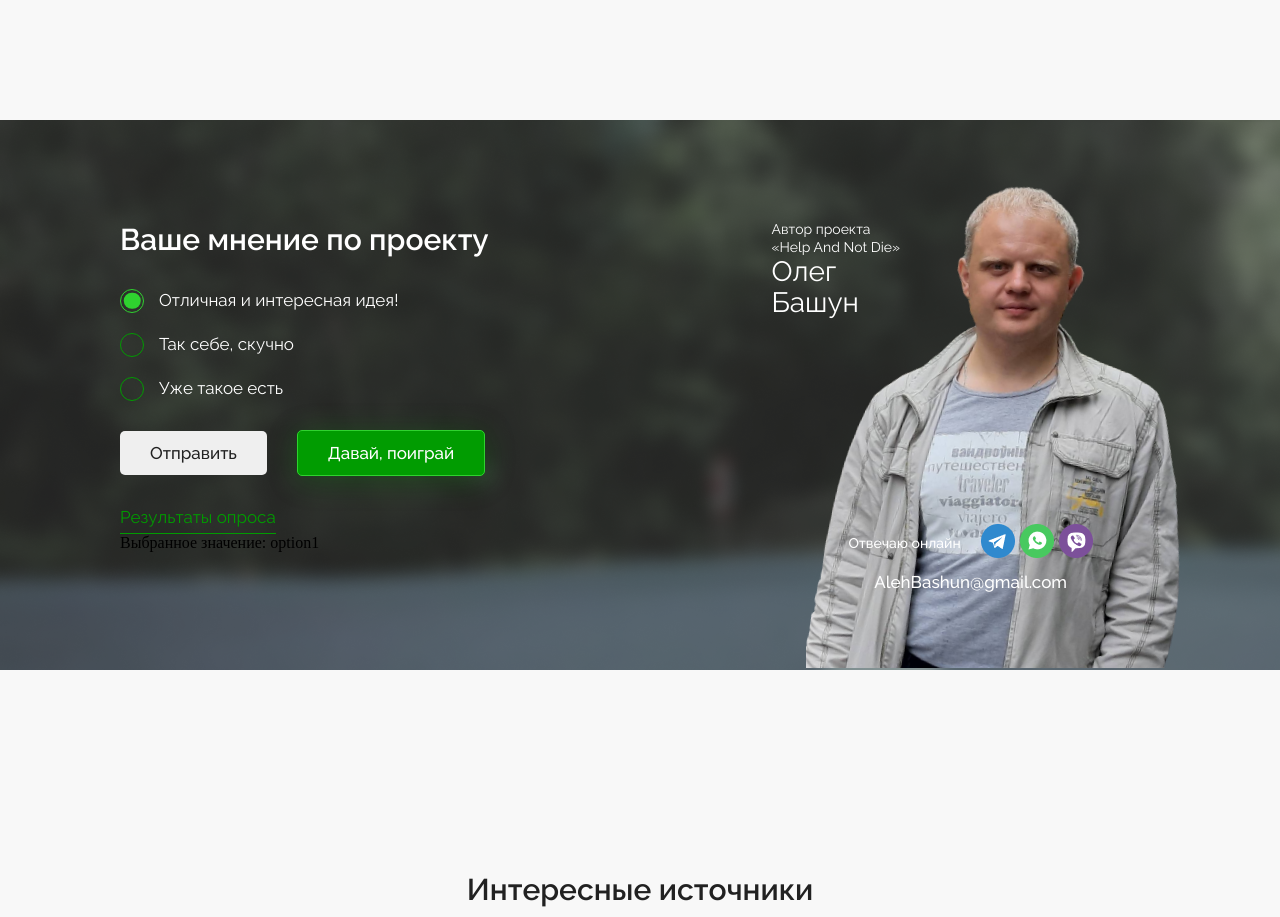
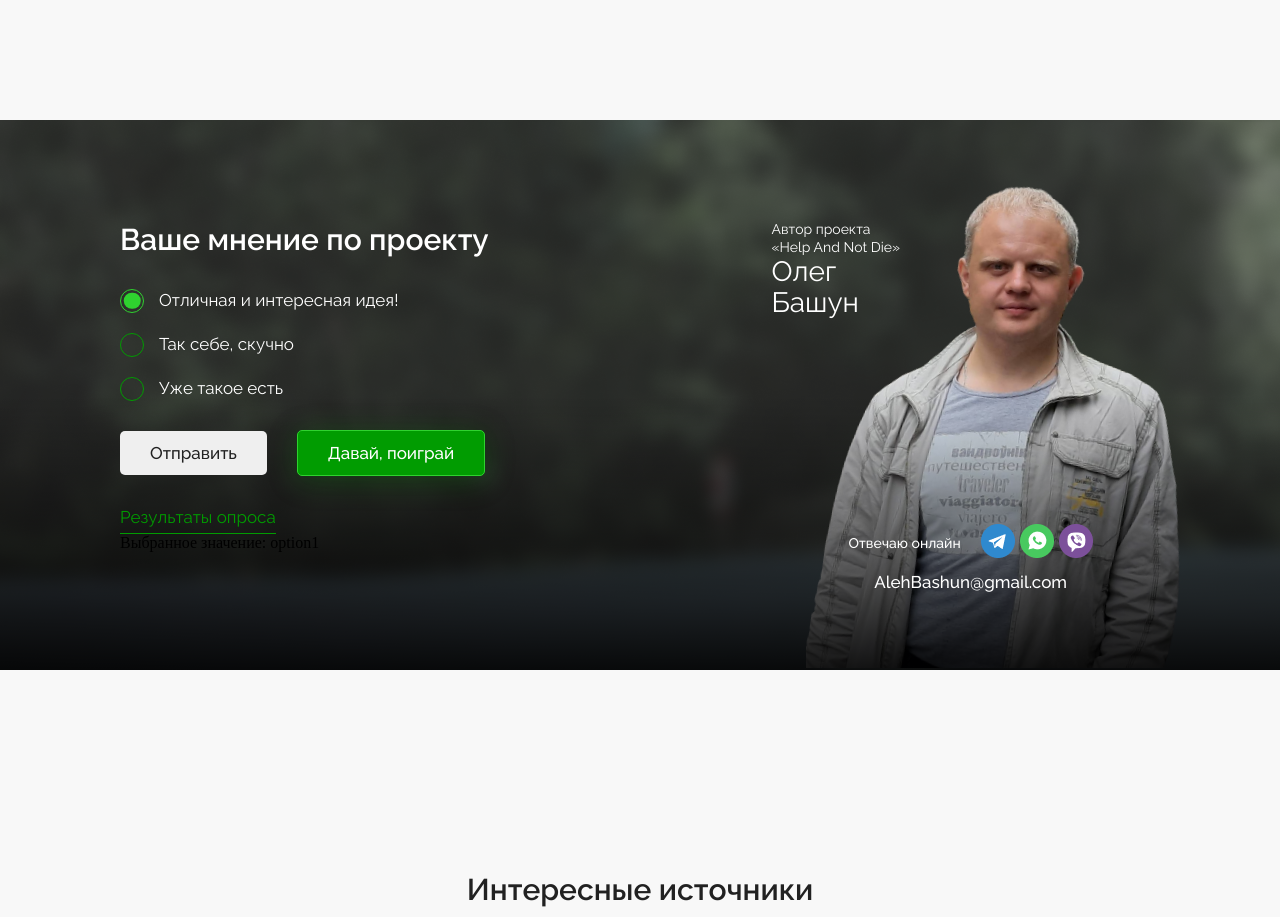
Before and after one commit to redskyby/for_igor, a React (Create React App) app: page / in a window 1280 px wide. Shown: the part 2820-3737 px from the top of the page. Built offline with nearby package versions, Linux system fonts and the light colour scheme.

Commit message:
add blur to foto

```diff
--- a/src/components/contacts/Contact.css
+++ b/src/components/contacts/Contact.css
@@ -74,6 +74,17 @@
   height: 100%;
   background-image: url("../../utils/img/imgs_main_page/f4/banner.png");
   background-size: cover;
+  position: relative;
+}
+.second_section_contact:before {
+  content: "";
+  position: absolute;
+  bottom: 0;
+  left: 0;
+  width: 100%;
+  height: 50%;
+  background: linear-gradient(to bottom, rgba(0, 0, 0, 0), rgba(0, 0, 0, 0.9));
+  z-index: 2;
 }
 .second_section_contact_block {
   width: 100%;
--- a/src/components/contacts/MediaContact.css
+++ b/src/components/contacts/MediaContact.css
@@ -41,6 +41,9 @@
     height: 726px;
     overflow: hidden;
   }
+  .second_section_contact:before {
+    height: 20%;
+  }
   .second_section_contact_left {
     width: 95%;
     margin-bottom: 40px;
--- a/src/components/contacts/MediaContact.scss
+++ b/src/components/contacts/MediaContact.scss
@@ -44,6 +44,9 @@
     padding: 40px 10px 0;
     height: 726px;
     overflow: hidden;
+    &:before{
+      height: 20%;
+    }
   }
   .second_section_contact_left{
     width: 95%;
--- a/src/components/mainPage/MainPage.css
+++ b/src/components/mainPage/MainPage.css
@@ -219,6 +219,17 @@
   overflow: hidden;
   background-image: url("../../utils/img/imgs_main_page/f4/banner.png");
   background-size: cover;
+  position: relative;
+}
+.fourth_section:before {
+  content: "";
+  position: absolute;
+  bottom: 0;
+  left: 0;
+  width: 100%;
+  height: 50%;
+  background: linear-gradient(to bottom, rgba(0, 0, 0, 0), rgba(0, 0, 0, 0.9));
+  z-index: 2;
 }
 .fourth_section .container {
   max-width: 1290px;
@@ -242,7 +253,7 @@
 }
 .fourth_section_with_form {
   margin-left: 120px;
-  z-index: 2;
+  z-index: 3;
 }
 .fourth_section_with_form h1 {
   font-family: Raleway, sans-serif;
--- a/src/components/mainPage/MainPage.js
+++ b/src/components/mainPage/MainPage.js
@@ -97,12 +97,13 @@ function MainPage() {
                 </div>
             </section>
             <section className="third_section_with_video">
-                <video controls="controls" poster={video} autoFocus="false"  autoplay="false">
+                <video controls="controls" poster={video} autoFocus={false}  autoPlay={false}>
                     <source src="" type=""/>
                     Тег video не поддерживается вашим браузером.
                 </video>
             </section>
             <section className="fourth_section">
+
                 <div className="container">
                     <div className="container_with_foto"></div>
                     <div className="fourth_section_with_form">
--- a/src/components/mainPage/MainPage.scss
+++ b/src/components/mainPage/MainPage.scss
@@ -253,11 +253,22 @@
   overflow: hidden;
   background-image: url("../../utils/img/imgs_main_page/f4/banner.png");
   background-size: cover;
+  position: relative;
+  &:before{
+    content: "";
+    position: absolute;
+    bottom: 0;
+    left: 0;
+    width: 100%;
+    height: 50%;
+    background: linear-gradient(to bottom, rgba(0, 0, 0, 0), rgba(0, 0, 0, 0.9));
+    z-index: 2;
+  }
+
 
   .container {
     max-width: 1290px;
     height: 100%;
-    //margin: 100px auto 0;
     margin: 0 auto;
     display: flex;
     flex-direction: row;
@@ -279,7 +290,7 @@
 
   &_with_form {
     margin-left: 120px;
-    z-index: 2;
+    z-index: 3;
 
     h1 {
       font-family: $font-family, sans-serif;
@@ -364,6 +375,7 @@
   }
 }
 
+
 .fifth_section {
   max-width: 1290px;
   width: 100%;
--- a/src/components/mainPage/MediaMainPage.css
+++ b/src/components/mainPage/MediaMainPage.css
@@ -107,6 +107,9 @@
     margin: 100px auto 0;
     height: 816px;
   }
+  .fourth_section:before {
+    height: 20%;
+  }
   .fourth_section_with_form {
     margin: 0;
   }
--- a/src/components/mainPage/MediaMainPage.scss
+++ b/src/components/mainPage/MediaMainPage.scss
@@ -119,6 +119,9 @@
   .fourth_section {
     margin: 100px auto 0;
     height: 816px;
+    &:before{
+      height: 20%;
+    }
   }
   .fourth_section_with_form {
     margin: 0;
```
Also changed, not shown: src/components/contacts/Contact.scss (+11 -0 lines).
